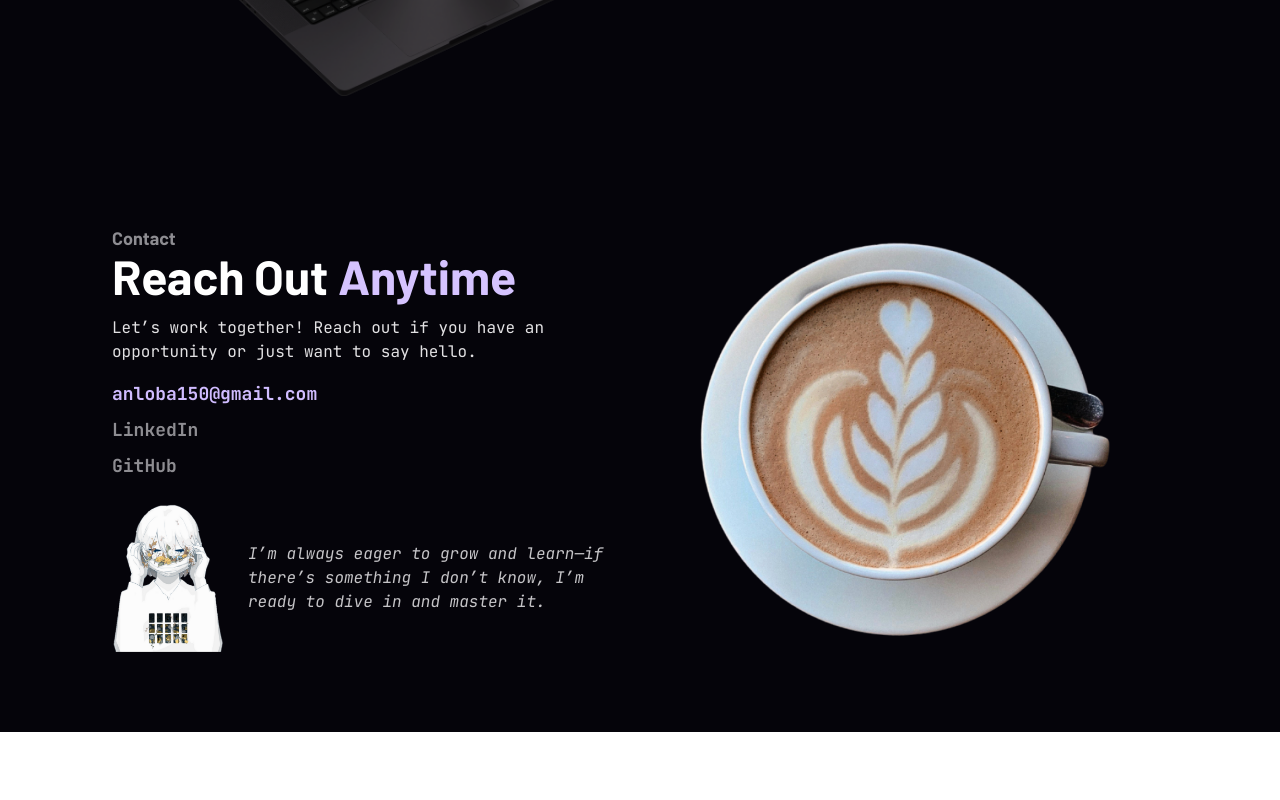
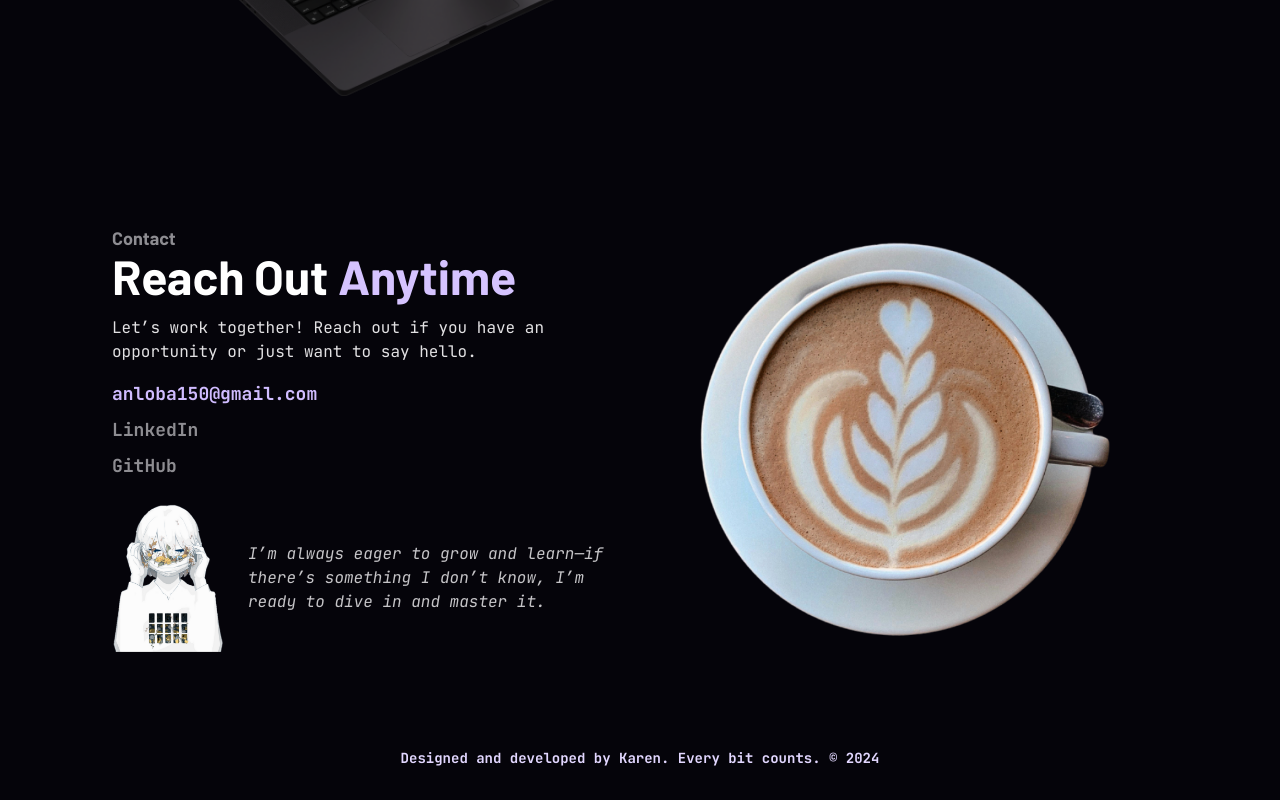
Before and after one commit to karen-baltazar/portfolio, a React (Vite) app: page / in a window 1280 px wide. Shown: the part 3782-4582 px from the top of the page. Before the commit the page ends 4514 px from the top, so only its background shows below. Built offline with nearby package versions, Linux system fonts and the light colour scheme.

Commit message:
Create Footer component and add it into App

```diff
--- a/src/App.tsx
+++ b/src/App.tsx
@@ -3,6 +3,7 @@ import Home from "./components/Home";
 import About from "./components/About";
 import Projects from "./components/Projects";
 import Contact from "./components/Contact";
+import Footer from "./components/Footer";
 
 function App() {
   return (
@@ -12,6 +13,7 @@ function App() {
       <About />
       <Projects />
       <Contact />
+      <Footer />
     </div>
   );
 }
--- /dev/null
+++ b/src/components/Footer.tsx
@@ -0,0 +1,11 @@
+function Footer() {
+    return (
+        <footer className="px-6 pt-4 pb-8 font-mono font-bold text-purple-500 text-sm">
+            <div className="container mx-auto text-center">
+                <p className="text-sm">Designed and developed by Karen. Every bit counts. &copy; {new Date().getFullYear()}</p>
+            </div>
+        </footer>
+    )
+}
+
+export default Footer;
```
